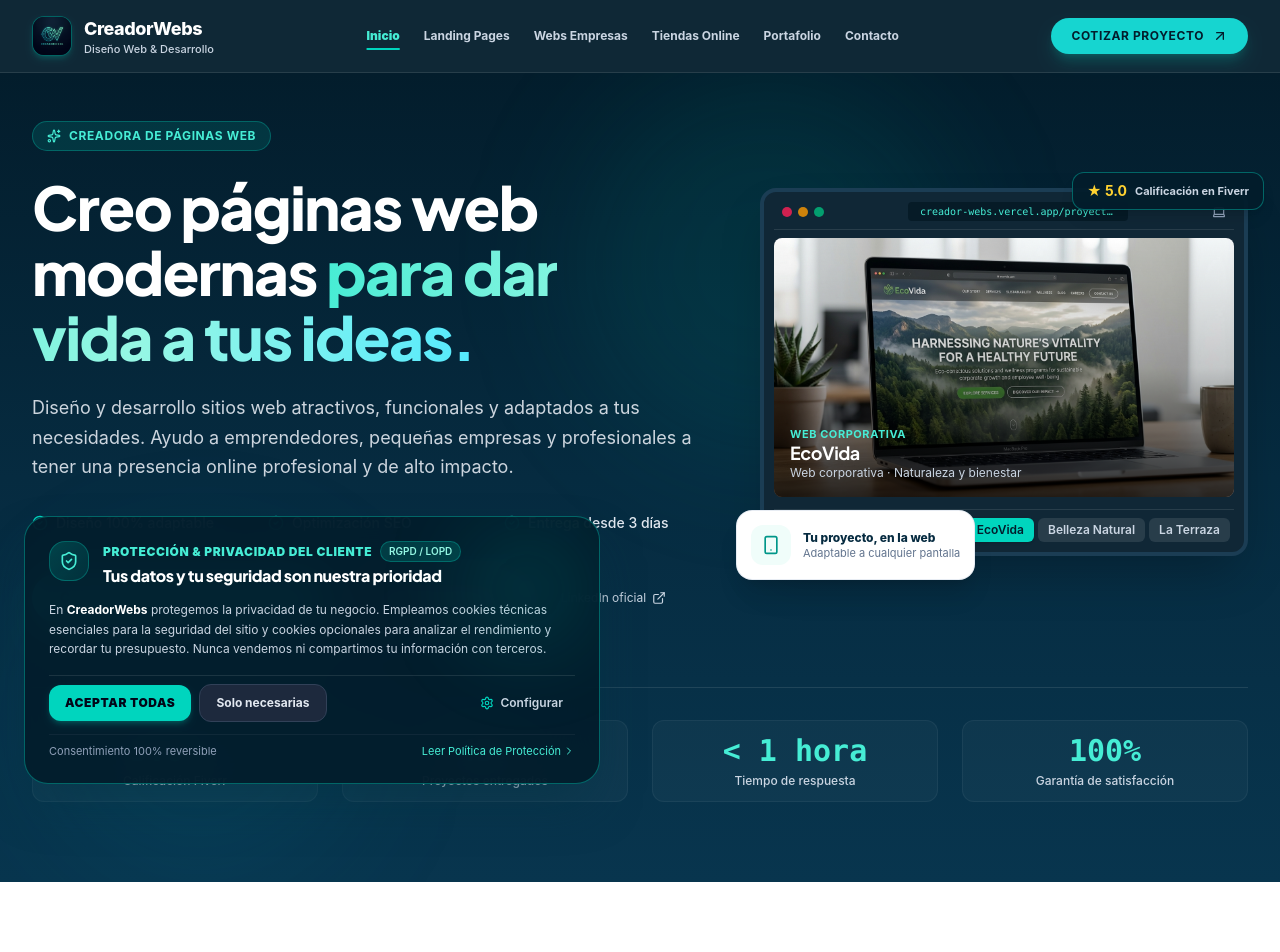
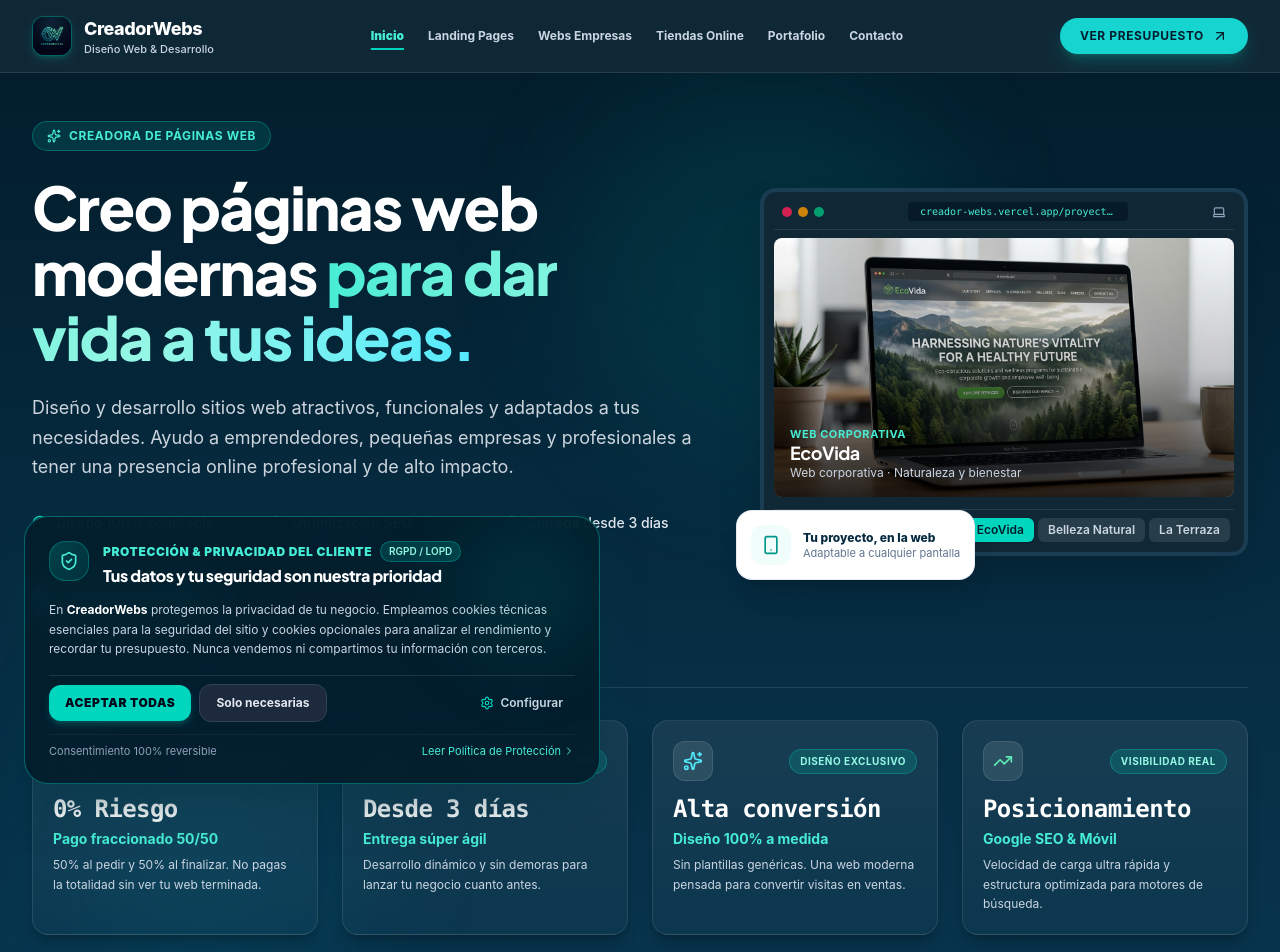
Before and after one commit to leyacv2026/CreadorWebs, a React (Vite) app: page / in a window 1280 px wide. Shown: the top 952 px of the page. Built offline with nearby package versions, Linux system fonts and the light colour scheme.

Commit message:
feat: remove Fiverr and prioritize direct contact
Removed Fiverr integration across components and documentation to focus on direct client communication. Updated UI labels and contact options to emphasize a more personalized and professional service approach.

```diff
--- a/index.html
+++ b/index.html
@@ -88,8 +88,7 @@
             "addressCountry": "ES"
           },
           "sameAs": [
-            "https://www.linkedin.com/in/yanishp-creador-paginas-webs",
-            "https://es.fiverr.com/creador_webs/creador-de-paginas-webs"
+            "https://www.linkedin.com/in/yanishp-creador-paginas-webs"
           ],
           "hasOfferCatalog": {
             "@type": "OfferCatalog",
@@ -215,7 +214,7 @@
         </nav>
 
         <footer class="text-center text-xs text-slate-500 pt-6 border-t border-slate-200">
-          <p>CreadorWebs · Contacto oficial a través de WhatsApp, LinkedIn o Fiverr.</p>
+          <p>CreadorWebs · Contacto oficial a través de WhatsApp o LinkedIn.</p>
           <p class="mt-1">Cargando aplicación interactiva...</p>
         </footer>
       </main>
--- a/src/components/CookieConsent.tsx
+++ b/src/components/CookieConsent.tsx
@@ -379,7 +379,7 @@ export const CookieConsent: React.FC = () => {
                   5. Seguridad y Pagos Seguros
                 </h4>
                 <p>
-                  Toda la comunicación en este sitio web está protegida mediante cifrado SSL/HTTPS de alta seguridad. Los pagos correspondientes a los paquetes de servicios se gestionan mediante contratos fraccionados protegidos o plataformas con garantía al comprador (como Fiverr, Stripe o PayPal).
+                  Toda la comunicación en este sitio web está protegida mediante cifrado SSL/HTTPS de alta seguridad. Los pagos correspondientes a los servicios se gestionan mediante contratos fraccionados protegidos (50% al pedir y 50% al entregar y validar) o pasarelas seguras (como Stripe o transferencia bancaria).
                 </p>
               </div>
 
--- a/src/components/DedicatedContactView.tsx
+++ b/src/components/DedicatedContactView.tsx
@@ -50,7 +50,7 @@ export const DedicatedContactView: React.FC<DedicatedContactViewProps> = ({
             Solicita tu Presupuesto Web a Medida
           </h1>
           <p className="mt-4 text-base sm:text-lg text-slate-300 leading-relaxed">
-            Configura las características de tu proyecto para obtener una estimación transparente en tiempo real, o contáctanos directamente a través de Fiverr, LinkedIn o WhatsApp.
+            Configura las características de tu proyecto para obtener una estimación transparente en tiempo real, o contáctanos directamente a través de WhatsApp o LinkedIn.
           </p>
         </header>
 
--- a/src/components/DedicatedServiceView.tsx
+++ b/src/components/DedicatedServiceView.tsx
@@ -1,5 +1,5 @@
 import React, { useEffect } from 'react';
-import { ArrowLeft, Check, Clock, RotateCcw, ShieldCheck, Sparkles, ArrowRight, ExternalLink, HelpCircle, Layers, Zap } from 'lucide-react';
+import { ArrowLeft, Check, Clock, RotateCcw, ShieldCheck, Sparkles, ArrowRight, ExternalLink, HelpCircle, Layers, Zap, MessageSquare } from 'lucide-react';
 import { FIVERR_PACKAGES, FiverrPackage, PERSONAL_INFO } from '../data/portfolioData';
 
 interface DedicatedServiceViewProps {
@@ -154,13 +154,13 @@ export const DedicatedServiceView: React.FC<DedicatedServiceViewProps> = ({
             </button>
 
             <a
-              href={pkg.fiverrGigUrl}
+              href={`https://wa.me/34608180231?text=${encodeURIComponent(`Hola CreadorWebs, estoy viendo el servicio de ${pkg.name} y me gustaría recibir más información.`)}`}
               target="_blank"
               rel="noopener noreferrer"
               className="px-5 py-3.5 rounded-xl bg-slate-800 hover:bg-slate-700 text-white font-bold text-xs flex items-center gap-2 border border-slate-700 transition-colors"
             >
-              <span>Contratar en Fiverr Oficial</span>
-              <ExternalLink className="w-3.5 h-3.5 text-teal-300" />
+              <MessageSquare className="w-3.5 h-3.5 text-emerald-400" />
+              <span>Consultar por WhatsApp</span>
             </a>
           </div>
         </header>
@@ -262,7 +262,7 @@ export const DedicatedServiceView: React.FC<DedicatedServiceViewProps> = ({
                 onClick={() => onOpenQuote(pkg)}
                 className="w-full py-3.5 px-4 rounded-xl font-black text-xs uppercase tracking-wider bg-teal-400 hover:bg-teal-300 text-slate-950 flex items-center justify-center gap-2 shadow-md shadow-teal-500/25 transition-all cursor-pointer"
               >
-                <span>Cotizar ahora</span>
+                <span>Ver presupuesto</span>
                 <ArrowRight className="w-4 h-4" />
               </button>
             </div>
--- a/src/components/HeroSection.tsx
+++ b/src/components/HeroSection.tsx
@@ -1,5 +1,5 @@
 import React, { useState } from 'react';
-import { ArrowRight, CheckCircle2, Laptop, Smartphone, ExternalLink, Sparkles } from 'lucide-react';
+import { ArrowRight, CheckCircle2, Laptop, Smartphone, ExternalLink, Sparkles, ShieldCheck, Zap, TrendingUp } from 'lucide-react';
 import { PERSONAL_INFO, PORTFOLIO_PROJECTS } from '../data/portfolioData';
 
 interface HeroSectionProps {
@@ -56,7 +56,7 @@ export const HeroSection: React.FC<HeroSectionProps> = ({ onOpenQuote }) => {
                 onClick={onOpenQuote}
                 className="inline-flex items-center justify-center gap-2.5 px-7 py-3.5 rounded-full bg-[#16d5d0] hover:bg-[#61efdf] text-[#031d2c] font-black text-sm shadow-xl shadow-teal-500/25 hover:shadow-teal-500/40 hover:-translate-y-0.5 transition-all cursor-pointer"
               >
-                <span>Cotizar Presupuesto Estimado</span>
+                <span>Ver presupuesto</span>
                 <ArrowRight className="w-4 h-4" />
               </button>
 
@@ -64,7 +64,7 @@ export const HeroSection: React.FC<HeroSectionProps> = ({ onOpenQuote }) => {
                 href="#servicios"
                 className="inline-flex items-center justify-center gap-2 px-6 py-3.5 rounded-full bg-white/10 hover:bg-white/15 text-white border border-white/20 font-bold text-sm transition-all hover:-translate-y-0.5"
               >
-                <span>Paquetes estilo Fiverr</span>
+                <span>Ver planes y tarifas</span>
               </a>
 
               <a
@@ -156,28 +156,49 @@ export const HeroSection: React.FC<HeroSectionProps> = ({ onOpenQuote }) => {
                 </div>
               </div>
 
-              {/* Rating floating tag */}
-              <div className="absolute -top-4 -right-2 sm:-right-4 bg-[#031d2c]/95 border border-teal-400/40 text-white px-3.5 py-2 rounded-xl shadow-lg text-xs font-bold flex items-center gap-2">
-                <span className="text-amber-300 text-sm">★ 5.0</span>
-                <span className="text-slate-300 text-[11px]">Calificación en Fiverr</span>
-              </div>
             </div>
           </div>
 
         </div>
 
-        {/* 4-Item KPI Strip below hero split */}
-        <div className="mt-16 pt-8 border-t border-white/10 grid grid-cols-2 md:grid-cols-4 gap-6 text-center">
-          {PERSONAL_INFO.stats.map((stat, i) => (
-            <div key={i} className="p-3 rounded-xl bg-white/[0.03] border border-white/5">
-              <div className="text-2xl sm:text-3xl font-extrabold text-teal-300 font-mono tabular-nums">
-                {stat.value}
+        {/* 4 Sales Hooks / Conversion Cards */}
+        <div className="mt-16 pt-8 border-t border-white/10 grid grid-cols-1 sm:grid-cols-2 lg:grid-cols-4 gap-4 sm:gap-6">
+          {PERSONAL_INFO.stats.map((stat, i) => {
+            const icons = [
+              <ShieldCheck key="shield" className="w-5 h-5 text-teal-300" />,
+              <Zap key="zap" className="w-5 h-5 text-amber-300" />,
+              <Sparkles key="sparkles" className="w-5 h-5 text-cyan-300" />,
+              <TrendingUp key="trending" className="w-5 h-5 text-emerald-300" />
+            ];
+            return (
+              <div
+                key={i}
+                className="p-5 rounded-2xl bg-gradient-to-b from-white/[0.07] to-white/[0.02] border border-white/10 hover:border-teal-400/40 transition-all text-left group hover:-translate-y-1 shadow-lg shadow-black/20"
+              >
+                <div className="flex items-center justify-between mb-3">
+                  <div className="w-10 h-10 rounded-xl bg-white/10 flex items-center justify-center shrink-0 border border-white/10 group-hover:scale-110 transition-transform">
+                    {icons[i % icons.length]}
+                  </div>
+                  {stat.highlight && (
+                    <span className="text-[10px] font-bold uppercase tracking-wider px-2.5 py-1 rounded-full bg-teal-500/20 text-teal-200 border border-teal-400/30">
+                      {stat.highlight}
+                    </span>
+                  )}
+                </div>
+                <div className="text-xl sm:text-2xl font-black text-white font-mono tracking-tight">
+                  {stat.value}
+                </div>
+                <div className="text-sm font-bold text-teal-300 mt-1">
+                  {stat.label}
+                </div>
+                {stat.desc && (
+                  <p className="text-xs text-slate-300 mt-1.5 leading-relaxed">
+                    {stat.desc}
+                  </p>
+                )}
               </div>
-              <div className="text-xs text-slate-300 mt-1 font-medium">
-                {stat.label}
-              </div>
-            </div>
-          ))}
+            );
+          })}
         </div>
       </div>
     </section>
--- a/src/components/ServicesSection.tsx
+++ b/src/components/ServicesSection.tsx
@@ -1,5 +1,5 @@
 import React, { useState } from 'react';
-import { Check, Clock, RotateCcw, ArrowRight, ExternalLink, Sparkles, Layers, ShieldCheck } from 'lucide-react';
+import { Check, Clock, RotateCcw, ArrowRight, ExternalLink, Sparkles, Layers, ShieldCheck, MessageSquare } from 'lucide-react';
 import { SERVICES_LIST, FIVERR_PACKAGES, FiverrPackage } from '../data/portfolioData';
 
 interface ServicesSectionProps {
@@ -213,7 +213,7 @@ export const ServicesSection: React.FC<ServicesSectionProps> = ({ onSelectPackag
                         : 'bg-white hover:bg-slate-100 text-slate-950'
                     }`}
                   >
-                    <span>Cotizar este paquete</span>
+                    <span>Ver presupuesto</span>
                     <ArrowRight className="w-4 h-4" />
                   </button>
 
@@ -232,13 +232,13 @@ export const ServicesSection: React.FC<ServicesSectionProps> = ({ onSelectPackag
                   )}
 
                   <a
-                    href={pkg.fiverrGigUrl}
+                    href={`https://wa.me/34608180231?text=${encodeURIComponent(`Hola CreadorWebs, me interesa el paquete ${pkg.name}. ¿Podrías darme más información?`)}`}
                     target="_blank"
                     rel="noopener noreferrer"
-                    className="w-full py-2.5 px-4 rounded-xl font-bold text-xs text-slate-300 hover:text-white hover:bg-white/5 border border-white/10 flex items-center justify-center gap-1.5 transition-colors"
+                    className="w-full py-2.5 px-4 rounded-xl font-bold text-xs text-emerald-300 hover:text-white hover:bg-emerald-500/10 border border-emerald-500/30 flex items-center justify-center gap-1.5 transition-colors"
                   >
-                    <span>Pedir por Fiverr</span>
-                    <ExternalLink className="w-3.5 h-3.5" />
+                    <MessageSquare className="w-3.5 h-3.5" />
+                    <span>Consultar por WhatsApp</span>
                   </a>
                 </div>
               </div>
--- a/src/components/TestimonialsSection.tsx
+++ b/src/components/TestimonialsSection.tsx
@@ -32,7 +32,7 @@ export const TestimonialsSection: React.FC = () => {
             Lo que dicen mis clientes
           </h2>
           <p className="mt-2 text-sm text-slate-300">
-            Opiniones de proyectos completados en Fiverr y clientes directos satisfechos.
+            Opiniones reales de proyectos completados y clientes directos que ya impulsan su negocio.
           </p>
         </div>
 
--- a/src/components/TopBar.tsx
+++ b/src/components/TopBar.tsx
@@ -91,7 +91,7 @@ export const TopBar: React.FC<TopBarProps> = ({ currentPath = '/', onNavigate, o
             onClick={onOpenQuote}
             className="inline-flex items-center gap-2 px-5 py-2.5 text-xs font-bold uppercase tracking-wider text-[#031d2c] bg-[#16d5d0] hover:bg-[#61efdf] rounded-full shadow-lg shadow-teal-500/25 hover:shadow-teal-500/40 hover:-translate-y-0.5 active:translate-y-0 transition-all cursor-pointer whitespace-nowrap shrink-0"
           >
-            <span>Cotizar Proyecto</span>
+            <span>Ver presupuesto</span>
             <ArrowUpRight className="w-4 h-4" />
           </button>
         </div>
@@ -131,7 +131,7 @@ export const TopBar: React.FC<TopBarProps> = ({ currentPath = '/', onNavigate, o
               }}
               className="w-full flex items-center justify-center gap-2 px-4 py-3 text-sm font-bold text-[#031d2c] bg-[#16d5d0] rounded-xl hover:bg-[#61efdf] transition-colors"
             >
-              <span>Cotizar Proyecto</span>
+              <span>Ver presupuesto</span>
               <ArrowUpRight className="w-4 h-4" />
             </button>
           </div>
--- a/src/data/portfolioData.ts
+++ b/src/data/portfolioData.ts
@@ -90,17 +90,37 @@ export const PERSONAL_INFO = {
     "Trabajamos cada proyecto prestando máxima atención a tu objetivo comercial, la jerarquía visual y la adaptabilidad fluida en ordenadores, tabletas y teléfonos móviles."
   ],
   stats: [
-    { label: "Calificación Fiverr", value: "5.0 ★" },
-    { label: "Proyectos entregados", value: "45+" },
-    { label: "Tiempo de respuesta", value: "< 1 hora" },
-    { label: "Garantía de satisfacción", value: "100%" }
+    {
+      label: "Pago fraccionado 50/50",
+      value: "0% Riesgo",
+      desc: "50% al pedir y 50% al finalizar. No pagas la totalidad sin ver tu web terminada.",
+      highlight: "Seguridad total"
+    },
+    {
+      label: "Entrega súper ágil",
+      value: "Desde 3 días",
+      desc: "Desarrollo dinámico y sin demoras para lanzar tu negocio cuanto antes.",
+      highlight: "Rapidez garantizada"
+    },
+    {
+      label: "Diseño 100% a medida",
+      value: "Alta conversión",
+      desc: "Sin plantillas genéricas. Una web moderna pensada para convertir visitas en ventas.",
+      highlight: "Diseño exclusivo"
+    },
+    {
+      label: "Google SEO & Móvil",
+      value: "Posicionamiento",
+      desc: "Velocidad de carga ultra rápida y estructura optimizada para motores de búsqueda.",
+      highlight: "Visibilidad real"
+    }
   ],
   guarantees: [
     { title: "Diseño atractivo", desc: "Coherente con tu identidad de marca y pensado para retener visitas." },
     { title: "Optimización SEO", desc: "Estructura semántica preparada para motores de búsqueda como Google." },
     { title: "Velocidad y rendimiento", desc: "Carga ultrarrápida en móviles y ordenadores sin retrasos." },
     { title: "Comunicación cercana", desc: "Trato directo, claro y con actualizaciones constantes en cada fase." },
-    { title: "Entrega a tiempo", desc: "Compromiso estricto de plazos en todos los pedidos de Fiverr y directos." }
+    { title: "Entrega a tiempo", desc: "Compromiso estricto de plazos y seguimiento continuo en cada entrega." }
   ]
 };
 
@@ -370,7 +390,7 @@ export const TESTIMONIALS: Testimonial[] = [
     companyOrProject: "Belleza Natural",
     projectType: "Tienda Online E-Commerce",
     rating: 5,
-    comment: "Le encargué mi tienda online a CreadorWebs a través de Fiverr y el resultado superó mis expectativas. La velocidad de entrega, la atención a cada detalle y lo fácil que dejó todo preparado para vender fueron espectaculares.",
+    comment: "Le encargué mi tienda online a CreadorWebs y el resultado superó mis expectativas. La velocidad de entrega, la atención a cada detalle y lo fácil que dejó todo preparado para vender fueron espectaculares.",
     date: "Febrero 2026"
   },
   {
@@ -387,12 +407,12 @@ export const TESTIMONIALS: Testimonial[] = [
 
 export const FAQS: FaqItem[] = [
   {
-    question: "¿Cómo es el proceso de trabajo a través de Fiverr?",
-    answer: "Puedes elegir el paquete que mejor se adapte a tus necesidades (Básico, Estándar o Premium) o pedirme una oferta personalizada. Una vez iniciado el pedido, te pediré los datos y preferencias de tu negocio y te presentaré avances hasta llegar a la entrega final con las revisiones pactadas."
+    question: "¿Cómo es el proceso de contratación y pagos?",
+    answer: "Trabajamos con total transparencia y seguridad: el pago se divide en 50% al comenzar el proyecto y el 50% restante únicamente cuando la web esté 100% finalizada, probada y validada por ti. Formalizamos el encargo con factura legal."
   },
   {
-    question: "¿Puedo contratarte directamente por LinkedIn o correo?",
-    answer: "¡Por supuesto! Si prefieres un trato directo sin pasar por Fiverr, puedes usar el formulario de cotización de esta web o escribirme a mi perfil de LinkedIn. Te prepararé una propuesta detallada con presupuesto y contrato formal."
+    question: "¿Puedo contactar directamente por WhatsApp o LinkedIn?",
+    answer: "¡Por supuesto! Puedes pulsar en el botón de WhatsApp o escribirme a LinkedIn. Te responderé personalmente para resolver cualquier duda, asesorarte sobre la mejor opción para tu negocio y entregarte tu presupuesto sin compromiso."
   },
   {
     question: "¿Qué necesito tener preparado antes de empezar?",
```
Also changed, not shown: src/components/ContactSection.tsx (+8 -14 lines), src/components/Footer.tsx (+0 -9 lines), src/components/QuoteCalculator.tsx (+8 -8 lines).
